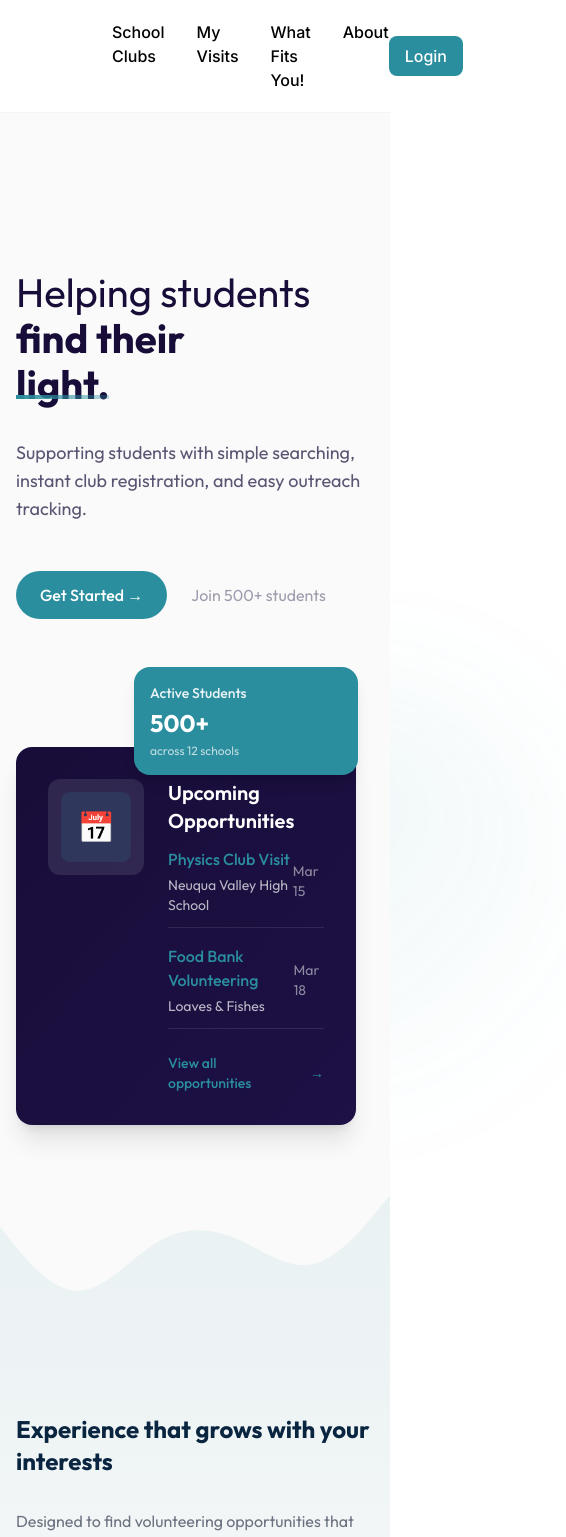
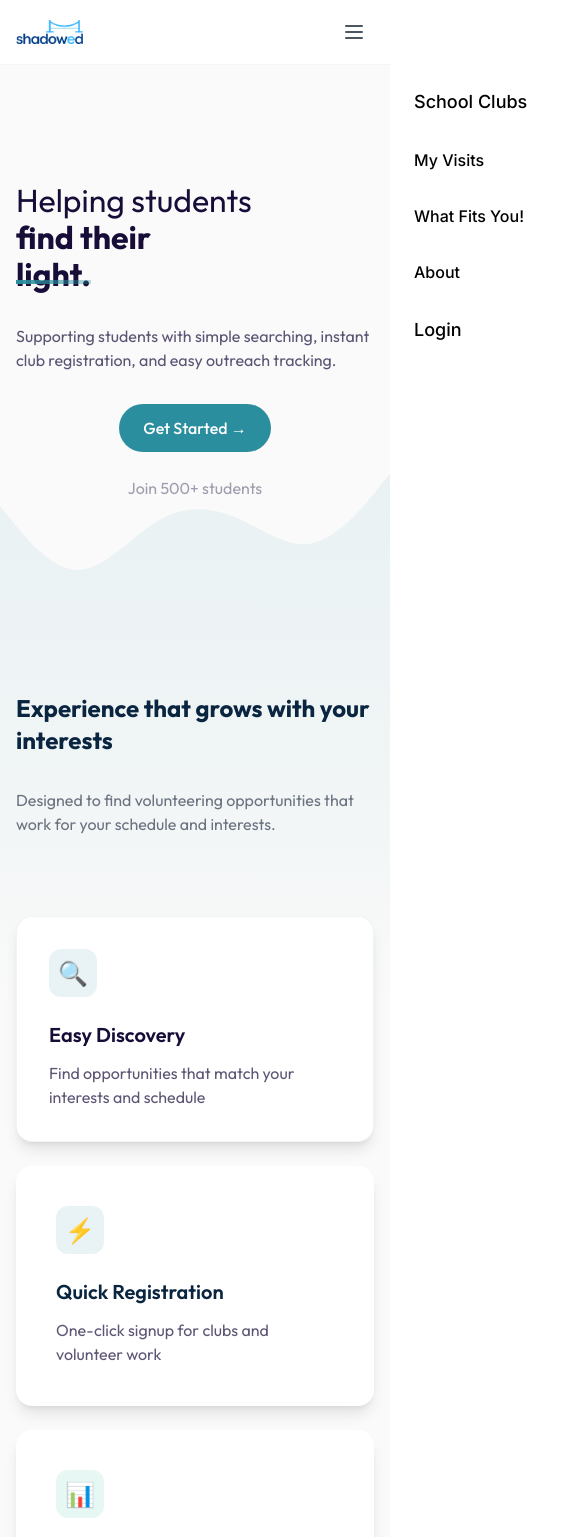
Before and after one commit to thetinfoilhat/shadowed.me, a Next.js app in the folder shadowed.me/: page / in a window 390 px wide. Shown: the top 1537 px of the page, 566 px wide, since content can reach past the window. Built offline with nearby package versions, Linux system fonts and the light colour scheme; no server answers.

Commit message:
mobile responsiveness

```diff
--- a/shadowed.me/src/app/page.tsx
+++ b/shadowed.me/src/app/page.tsx
@@ -17,26 +17,26 @@ const AnimatedHeadline = () => {
   useEffect(() => {
     const interval = setInterval(() => {
       setCurrentIndex((prevIndex) => (prevIndex + 1) % phrases.length);
-    }, 2500); // Slightly faster transitions
+    }, 2500);
 
     return () => clearInterval(interval);
   }, [phrases.length]);
 
   return (
     <motion.div
-      className="text-4xl font-bold text-center mb-32"
+      className="text-2xl md:text-4xl font-bold text-center mb-16 md:mb-32"
       initial={{ opacity: 0, y: 20 }}
       whileInView={{ opacity: 1, y: 0 }}
       viewport={{ once: true }}
     >
-      <div className="flex justify-center items-center">
+      <div className="flex flex-col md:flex-row justify-center items-center">
         <h2 className="flex flex-wrap justify-center items-center">
-          <span className="text-[#0A2540] mr-2">We help students</span>
-          <span className="relative inline-block text-[#2A8E9E] overflow-hidden" style={{ minWidth: '450px', height: '70px', display: 'flex', alignItems: 'center' }}>
+          <span className="text-[#0A2540] mr-0 md:mr-2 mb-2 md:mb-0">We help students</span>
+          <span className="relative inline-block text-[#2A8E9E] overflow-hidden w-full md:w-auto" style={{ minHeight: '40px', height: 'auto' }}>
             <AnimatePresence mode="wait">
               <motion.span
                 key={currentIndex}
-                className="absolute left-0 whitespace-nowrap"
+                className="absolute left-0 right-0 text-center md:text-left whitespace-normal md:whitespace-nowrap"
                 initial={{ opacity: 0, filter: "blur(8px)" }}
                 animate={{ opacity: 1, filter: "blur(0px)" }}
                 exit={{ opacity: 0, filter: "blur(8px)" }}
@@ -242,14 +242,14 @@ const SyncedCounters = () => {
 
 export default function Home() {
   return (
-    <div className="pt-[100px] min-h-screen bg-[#FAFAFA]" suppressHydrationWarning>
+    <div className="pt-[70px] md:pt-[100px] min-h-screen bg-[#FAFAFA] overflow-x-hidden" suppressHydrationWarning>
       {/* Hero Section */}
-      <div className="max-w-[1400px] mx-auto px-4 md:px-8 lg:px-16 pt-24 pb-48 md:pb-64">
+      <div className="max-w-[1400px] mx-auto px-4 md:px-8 lg:px-16 pt-12 md:pt-24 pb-24 md:pb-48 lg:pb-64">
         <div className="grid grid-cols-1 lg:grid-cols-2 gap-8 lg:gap-24">
           {/* Left Column */}
           <div>
             <motion.h1
-              className="text-[2.5rem] sm:text-[3.5rem] md:text-[4.5rem] leading-[1.15] mb-8"
+              className="text-[2rem] sm:text-[2.5rem] md:text-[3.5rem] lg:text-[4.5rem] leading-[1.15] mb-8"
               initial={{ opacity: 0, y: 20 }}
               animate={{ opacity: 1, y: 0 }}
               transition={{ duration: 0.8 }}
@@ -268,7 +268,7 @@ export default function Home() {
 
             <div className="mt-8">
               <motion.p
-                className="text-lg md:text-xl text-[#180D39]/70 mb-12 max-w-xl"
+                className="text-base md:text-lg lg:text-xl text-[#180D39]/70 mb-8 md:mb-12 max-w-xl"
                 initial={{ opacity: 0, y: 20 }}
                 animate={{ opacity: 1, y: 0 }}
                 transition={{ duration: 0.8, delay: 0.1 }}
@@ -277,26 +277,26 @@ export default function Home() {
               </motion.p>
 
               <motion.div
-                className="flex items-center gap-6"
+                className="flex flex-col sm:flex-row items-center gap-4 sm:gap-6"
                 initial={{ opacity: 0, y: 20 }}
                 animate={{ opacity: 1, y: 0 }}
                 transition={{ duration: 0.8, delay: 0.2 }}
               >
                 <Link href="/school-clubs">
-                  <button className="bg-[#2A8E9E] text-white px-6 sm:px-8 py-3 sm:py-4 rounded-full text-base sm:text-lg font-medium hover:bg-[#247A87] transition-colors">
+                  <button className="w-full sm:w-auto bg-[#2A8E9E] text-white px-6 sm:px-8 py-3 sm:py-4 rounded-full text-base sm:text-lg font-medium hover:bg-[#247A87] transition-colors">
                     Get Started →
                   </button>
                 </Link>
-                <span className="text-[#180D39]/40">Join 500+ students</span>
+                <span className="text-[#180D39]/40 mt-2 sm:mt-0">Join 500+ students</span>
               </motion.div>
             </div>
           </div>
 
-          {/* Right Column */}
-          <div className="relative pt-24">
+          {/* Right Column - only show on larger screens */}
+          <div className="relative pt-12 md:pt-24 hidden md:block">
             {/* Main Feature Card */}
             <motion.div
-              className="bg-gradient-to-br from-[#180D39] to-[#1D1145] rounded-2xl p-8 shadow-xl w-[95%]"
+              className="bg-gradient-to-br from-[#180D39] to-[#1D1145] rounded-2xl p-8 shadow-xl w-full md:w-[95%]"
               initial={{ opacity: 0, y: 20 }}
               animate={{ opacity: 1, y: 0 }}
               transition={{ duration: 0.6 }}
@@ -360,7 +360,7 @@ export default function Home() {
               </div>
             </motion.div>
 
-            {/* Stats Card - Repositioned to overlap purple card */}
+            {/* Stats Card */}
             <motion.div
               className="absolute top-4 right-4 bg-[#2A8E9E] rounded-2xl p-4 shadow-lg w-56"
               initial={{ opacity: 0, y: 20, x: 20 }}
@@ -371,11 +371,6 @@ export default function Home() {
               <div className="text-white text-2xl font-bold mt-1">500+</div>
               <div className="text-white/70 text-xs mt-1">across 12 schools</div>
             </motion.div>
-
-            {/* Decorative Elements */}
-            <div className="absolute -z-10 top-1/2 right-0 transform translate-x-1/2 -translate-y-1/2">
-              <div className="w-96 h-96 rounded-full bg-gradient-to-br from-[#2A8E9E]/10 to-transparent blur-3xl" />
-            </div>
           </div>
         </div>
       </div>
@@ -500,43 +495,43 @@ export default function Home() {
       </div>
 
       {/* How It Works Section */}
-      <div className="bg-[#0A2540] mt-48 py-24 text-white">
-        <div className="max-w-[1400px] mx-auto px-8">
+      <div className="bg-[#0A2540] mt-24 md:mt-48 py-16 md:py-24 text-white">
+        <div className="max-w-[1400px] mx-auto px-4 sm:px-8">
           <motion.h2
-            className="text-4xl font-bold mb-16"
+            className="text-2xl sm:text-3xl md:text-4xl font-bold mb-12 md:mb-16"
             initial={{ opacity: 0, y: 20 }}
             whileInView={{ opacity: 1, y: 0 }}
             viewport={{ once: true }}
           >
             Maximize your experience with a
-            <br />
+            <br className="hidden md:block" />
             platform that connects.
           </motion.h2>
 
-          <div className="grid grid-cols-3 gap-16">
+          <div className="grid grid-cols-1 md:grid-cols-3 gap-8 md:gap-16">
             <div>
-              <div className="text-8xl font-light text-[#38BFA1] mb-8">1</div>
-              <h3 className="text-2xl font-semibold mb-4">Create your profile</h3>
-              <p className="text-gray-400">Set your interests, availability, and preferences</p>
+              <div className="text-5xl md:text-8xl font-light text-[#38BFA1] mb-4 md:mb-8">1</div>
+              <h3 className="text-xl md:text-2xl font-semibold mb-2 md:mb-4">Create your profile</h3>
+              <p className="text-sm md:text-base text-gray-400">Set your interests, availability, and preferences</p>
             </div>
             <div>
-              <div className="text-8xl font-light text-[#38BFA1] mb-8">2</div>
-              <h3 className="text-2xl font-semibold mb-4">Discover opportunities</h3>
-              <p className="text-gray-400">Browse and filter opportunities that match your profile</p>
+              <div className="text-5xl md:text-8xl font-light text-[#38BFA1] mb-4 md:mb-8">2</div>
+              <h3 className="text-xl md:text-2xl font-semibold mb-2 md:mb-4">Discover opportunities</h3>
+              <p className="text-sm md:text-base text-gray-400">Browse and filter opportunities that match your profile</p>
             </div>
             <div>
-              <div className="text-8xl font-light text-[#38BFA1] mb-8">3</div>
-              <h3 className="text-2xl font-semibold mb-4">Track your growth</h3>
-              <p className="text-gray-400">Build your portfolio as you participate</p>
+              <div className="text-5xl md:text-8xl font-light text-[#38BFA1] mb-4 md:mb-8">3</div>
+              <h3 className="text-xl md:text-2xl font-semibold mb-2 md:mb-4">Track your growth</h3>
+              <p className="text-sm md:text-base text-gray-400">Build your portfolio as you participate</p>
             </div>
           </div>
         </div>
       </div>
 
-      {/* Why students choose section - Moved here */}
-      <div className="max-w-[1400px] mx-auto px-8 pt-48">
+      {/* Why students choose section */}
+      <div className="max-w-[1400px] mx-auto px-4 sm:px-8 pt-24 md:pt-48">
         <motion.h2
-          className="text-4xl font-bold text-[#0A2540] mb-24 text-center"
+          className="text-2xl sm:text-3xl md:text-4xl font-bold text-[#0A2540] mb-12 md:mb-24 text-center"
           initial={{ opacity: 0, y: 20 }}
           whileInView={{ opacity: 1, y: 0 }}
           viewport={{ once: true }}
@@ -544,7 +539,7 @@ export default function Home() {
           Why students choose shadowed.me
         </motion.h2>
 
-        <div className="grid grid-cols-2 gap-8">
+        <div className="grid grid-cols-1 sm:grid-cols-2 gap-4 sm:gap-8">
           <motion.div
             className="bg-white rounded-[2rem] p-12 shadow-sm"
             whileHover={{ y: -8 }}
@@ -619,12 +614,12 @@ export default function Home() {
       </div>
 
       {/* CTA Section */}
-      <div className="bg-[#102C4C] mt-48">
-        <div className="max-w-[1400px] mx-auto px-8 py-24">
-          <div className="flex justify-between items-center">
+      <div className="bg-[#102C4C] mt-24 md:mt-48">
+        <div className="max-w-[1400px] mx-auto px-4 sm:px-8 py-16 md:py-24">
+          <div className="flex flex-col md:flex-row justify-between items-center gap-8">
             <div>
               <motion.h2
-                className="text-4xl font-bold text-white mb-4"
+                className="text-2xl sm:text-3xl md:text-4xl font-bold text-white mb-2 md:mb-4 text-center md:text-left"
                 initial={{ opacity: 0, x: -20 }}
                 whileInView={{ opacity: 1, x: 0 }}
                 viewport={{ once: true }}
@@ -632,7 +627,7 @@ export default function Home() {
                 Ready to start exploring?
               </motion.h2>
               <motion.p
-                className="text-xl text-white/70"
+                className="text-lg md:text-xl text-white/70 text-center md:text-left"
                 initial={{ opacity: 0, x: -20 }}
                 whileInView={{ opacity: 1, x: 0 }}
                 viewport={{ once: true }}
@@ -643,7 +638,7 @@ export default function Home() {
             </div>
             <Link href="/school-clubs">
               <motion.button
-                className="bg-[#2A8E9E] text-white px-10 py-5 text-xl rounded-2xl hover:bg-[#247A87] transition-all"
+                className="w-full md:w-auto bg-[#2A8E9E] text-white px-6 md:px-10 py-3 md:py-5 text-lg md:text-xl rounded-xl md:rounded-2xl hover:bg-[#247A87] transition-all"
                 initial={{ opacity: 0, x: 20 }}
                 whileInView={{ opacity: 1, x: 0 }}
                 viewport={{ once: true }}
--- a/shadowed.me/src/components/Header.tsx
+++ b/shadowed.me/src/components/Header.tsx
@@ -150,6 +150,7 @@ export default function Header() {
   const { user, logout, showProfileModal, setShowProfileModal } = useAuth();
   const [userProfile, setUserProfile] = useState<Partial<UserProfile>>({});
   const [userRole, setUserRole] = useState<string | null>(null);
+  const [isOpen, setIsOpen] = useState(false);
 
   const handleGoogleLogin = async () => {
     try {
@@ -262,22 +263,46 @@ export default function Header() {
 
   return (
     <>
-      <div className="h-[73px]" />
+      {/* Spacer for fixed header */}
+      <div className="h-16 sm:h-[73px]" />
 
-      <header className="fixed top-0 left-0 right-0 z-50 bg-white border-b border-gray-100">
-        <div className="max-w-[1400px] mx-auto px-16 py-5 flex items-center justify-between">
-          <div className="flex items-center gap-12">
-            <Link href="/" className="flex items-center">
+      <header className="fixed top-0 left-0 right-0 z-50 bg-white border-b border-gray-100 w-full">
+        <div className="max-w-[1400px] mx-auto px-4 sm:px-6 lg:px-16 py-3 sm:py-5 flex items-center justify-between">
+          <div className="flex items-center">
+            <Link href="/" className="flex items-center mr-4">
               <Image
                 src="/logo.png"
                 alt="Shadowed.me"
                 width={180}
                 height={40}
-                className="h-8 w-auto"
+                className="h-6 sm:h-8 w-auto"
+                priority
               />
             </Link>
+          </div>
 
-            <nav>
+          {/* Mobile Menu Button - ensure it's visible */}
+          <button
+            onClick={() => setIsOpen(!isOpen)}
+            className="block md:hidden p-2 text-gray-600 hover:text-gray-900 z-50"
+            aria-label="Toggle menu"
+          >
+            <svg
+              className="w-6 h-6"
+              fill="none"
+              stroke="currentColor"
+              viewBox="0 0 24 24"
+            >
+              {isOpen ? (
+                <path strokeLinecap="round" strokeLinejoin="round" strokeWidth={2} d="M6 18L18 6M6 6l12 12" />
+              ) : (
+                <path strokeLinecap="round" strokeLinejoin="round" strokeWidth={2} d="M4 6h16M4 12h16M4 18h16" />
+              )}
+            </svg>
+          </button>
+
+          {/* Desktop Navigation */}
+          <nav className="hidden md:block">
             <ul className="flex gap-8">
               <li>
                 <Link
@@ -360,9 +385,9 @@ export default function Header() {
               </li>
             </ul>
           </nav>
-          </div>
 
-          <div className="flex items-center gap-4">
+          {/* Desktop Auth Controls */}
+          <div className="hidden md:flex items-center gap-4">
             {user ? (
               <div className="relative group">
                 <button
@@ -428,6 +453,97 @@ export default function Header() {
             )}
           </div>
         </div>
+
+        {/* Mobile Navigation Menu - improved styling */}
+        <div
+          className={`fixed inset-0 bg-white z-40 transition-transform duration-300 ease-in-out transform ${
+            isOpen ? 'translate-x-0' : 'translate-x-full'
+          } md:hidden`}
+          style={{
+            top: '64px',
+            height: 'calc(100% - 64px)', // Only take up space below the header
+            overflowY: 'auto' // Allow scrolling within menu
+          }}
+        >
+          <nav className="h-full overflow-y-auto">
+            <ul className="px-6 py-4 space-y-4">
+              <li>
+                <Link
+                  href="/school-clubs"
+                  className="block py-2 text-lg text-black hover:text-[#38BFA1] font-medium"
+                  onClick={() => setIsOpen(false)}
+                >
+                  School Clubs
+                </Link>
+              </li>
+              {userRole !== 'student' && (
+                <li>
+                  <Link
+                    href="/my-visits"
+                    className="block py-2 text-black hover:text-[#38BFA1] font-medium"
+                    onClick={() => setIsOpen(false)}
+                  >
+                    My Visits
+                  </Link>
+                </li>
+              )}
+              {userRole === 'student' && (
+                <li>
+                  <Link
+                    href="/student-dashboard"
+                    className="block py-2 text-black hover:text-[#38BFA1] font-medium"
+                    onClick={() => setIsOpen(false)}
+                  >
+                    Student Dashboard
+                  </Link>
+                </li>
+              )}
+              <li>
+                <Link
+                  href="/what-fits-you"
+                  className="block py-2 text-black hover:text-[#38BFA1] font-medium"
+                  onClick={() => setIsOpen(false)}
+                >
+                  What Fits You!
+                </Link>
+              </li>
+              <li>
+                <Link
+                  href="/about"
+                  className="block py-2 text-black hover:text-[#38BFA1] font-medium"
+                  onClick={() => setIsOpen(false)}
+                >
+                  About
+                </Link>
+              </li>
+              {!user ? (
+                <li>
+                  <button
+                    onClick={() => {
+                      handleGoogleLogin();
+                      setIsOpen(false);
+                    }}
+                    className="block w-full text-left py-2 text-lg text-black hover:text-[#38BFA1] font-medium"
+                  >
+                    Login
+                  </button>
+                </li>
+              ) : (
+                <li>
+                  <button
+                    onClick={() => {
+                      handleLogout();
+                      setIsOpen(false);
+                    }}
+                    className="block w-full text-left py-2 text-lg text-black hover:text-[#38BFA1] font-medium"
+                  >
+                    Logout
+                  </button>
+                </li>
+              )}
+            </ul>
+          </nav>
+        </div>
       </header>
 
       {showLoginModal && (
--- a/shadowed.me/src/components/Quiz/ClubQuiz.tsx
+++ b/shadowed.me/src/components/Quiz/ClubQuiz.tsx
@@ -1198,8 +1198,9 @@ const ClubQuiz: React.FC = () => {
     setCurrentQuestionIndex(0);
   };
 
+  // Modify the main container to ensure scrolling works
   return (
-    <div className="w-full max-w-4xl mx-auto">
+    <div className="w-full overflow-visible relative">
       {/* Quiz Content */}
       {isStarted ? (
         currentQuestion ? (
```
Also changed, not shown: shadowed.me/src/app/_app.tsx (added, +13 -0 lines). Lines whose indentation alone changed are shown as unchanged.
